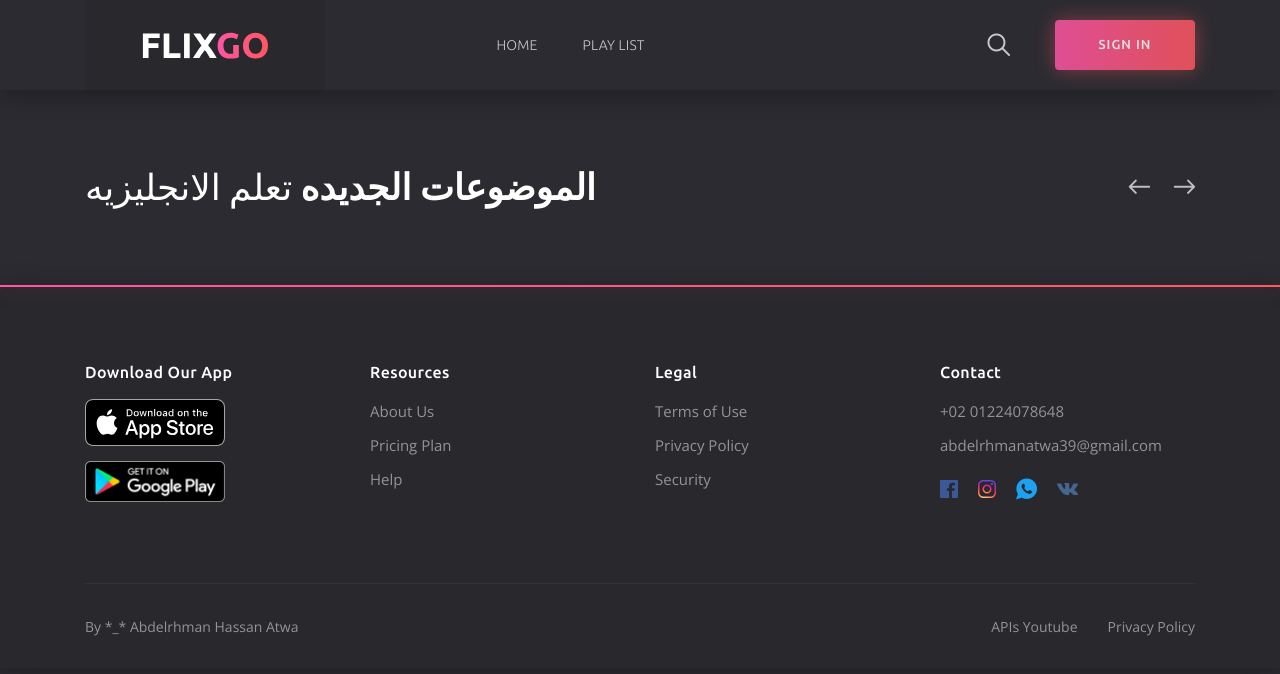
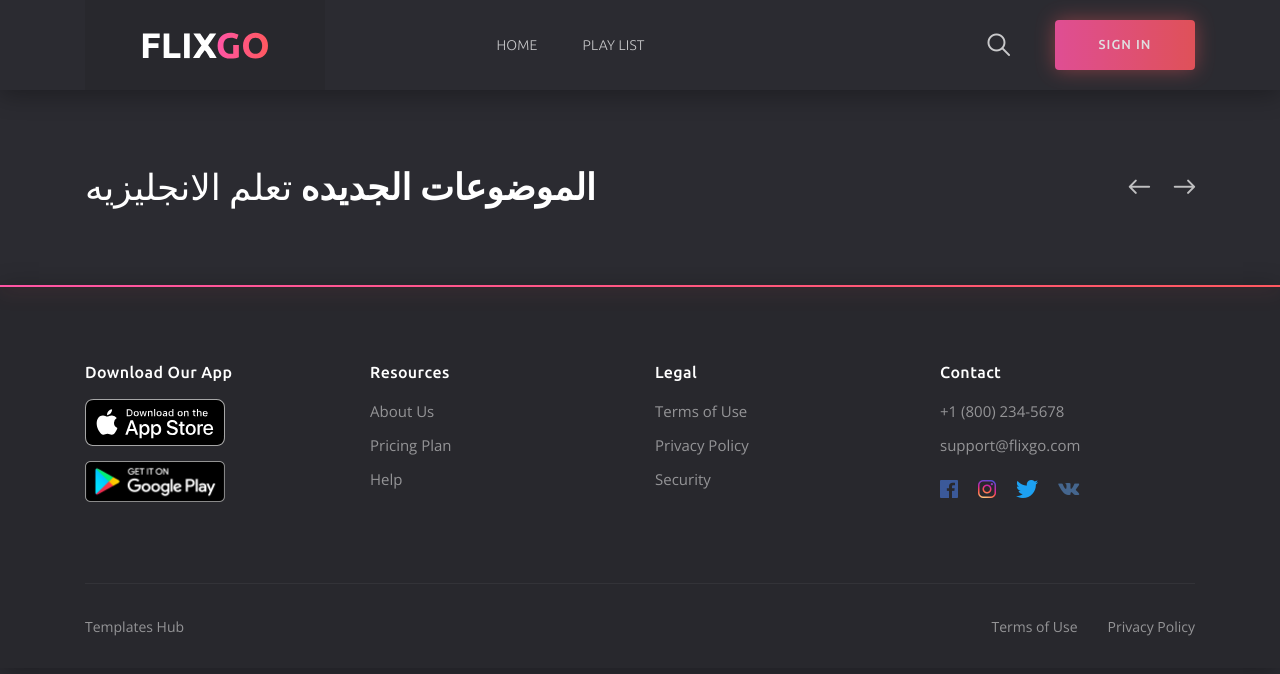
Before and after one commit to abdelrhman39/JSON-API, a plain HTML site: page index.html in a window 1280 px wide. Drawn offline with nearby package versions, Linux system fonts and the light colour scheme; no server answers.

Commit message:
update index

```diff
--- a/index.html
+++ b/index.html
@@ -33,6 +33,7 @@
     <title>FlixGo – Online Movies, TV Shows & Cinema HTML Template</title>
 
 </head>
+
 <body class="body">
 
     <!-- header -->
@@ -148,6 +149,7 @@
     <!-- end home -->
 
 
+    <!-- footer -->
     <footer class="footer">
         <div class="container">
             <div class="row">
@@ -155,8 +157,12 @@
                 <div class="col-12 col-md-3">
                     <h6 class="footer__title">Download Our App</h6>
                     <ul class="footer__app">
-						<li><a href="#"><img src="img/Download_on_the_App_Store_Badge.svg" alt=""></a></li>
-						<li><a href="#"><img src="img/google-play-badge.png" alt=""></a></li>
+                        <li>
+                            <a href="#"><img src="img/Download_on_the_App_Store_Badge.svg" alt=""></a>
+                        </li>
+                        <li>
+                            <a href="#"><img src="img/google-play-badge.png" alt=""></a>
+                        </li>
                     </ul>
                 </div>
                 <!-- end footer list -->
@@ -187,13 +193,13 @@
                 <div class="col-12 col-sm-4 col-md-3">
                     <h6 class="footer__title">Contact</h6>
                     <ul class="footer__list">
-						<li><a href="tel:+02 01224078648">+02 01224078648</a></li>
-						<li><a href="mailto:abdelrhmanatwa39@gmail.com">abdelrhmanatwa39@gmail.com</a></li>
+                        <li><a href="tel:+18002345678">+1 (800) 234-5678</a></li>
+                        <li><a href="mailto:support@moviego.com">support@flixgo.com</a></li>
                     </ul>
                     <ul class="footer__social">
-						<li class="facebook"><a href="https://www.facebook.com/abdelrhman.atwa.7/"><i class="icon ion-logo-facebook"></i></a></li>
+                        <li class="facebook"><a href="#"><i class="icon ion-logo-facebook"></i></a></li>
                         <li class="instagram"><a href="#"><i class="icon ion-logo-instagram"></i></a></li>
-						<li class="twitter"><a href="https://api.whatsapp.com/send?phone=+20 01224078648"><i class="icon ion-logo-whatsapp"></i></a></li>
+                        <li class="twitter"><a href="#"><i class="icon ion-logo-twitter"></i></a></li>
                         <li class="vk"><a href="#"><i class="icon ion-logo-vk"></i></a></li>
                     </ul>
                 </div>
@@ -202,10 +208,10 @@
                 <!-- footer copyright -->
                 <div class="col-12">
                     <div class="footer__copyright">
-						<small><a target="_blank" href="https://www.templateshub.net">By *_* Abdelrhman Hassan Atwa</a></small>
+                        <small><a target="_blank" href="https://www.templateshub.net">Templates Hub</a></small>
 
                         <ul>
-							<li><a href="#">APIs Youtube</a></li>
+                            <li><a href="#">Terms of Use</a></li>
                             <li><a href="#">Privacy Policy</a></li>
                         </ul>
                     </div>
@@ -214,6 +220,7 @@
             </div>
         </div>
     </footer>
+    <!-- end footer -->
 
     <!-- JS -->
     <script src="js/jquery-3.3.1.min.js"></script>
@@ -233,19 +240,19 @@
         var itemVideos = document.getElementById("itemVideos");
 
 
-        $(function(){
+        $(function() {
 
             $.ajax({
                 type: "GET",
                 url: "https://www.googleapis.com/youtube/v3/playlistItems?part=snippet&playlistId=PL5isa5XjlZ5qKX61YuOdq-aoFy3ZHF_hb&maxResults=50&key=AIzaSyBWgu2h9-pbEFBUUsm60dfjWoTwVL8_vWU",
                 contentType: "application/json; charset=utf-8",
                 dataType: "json",
-        success: function (data) {
+                success: function(data) {
 
-        var content =data.items;
+                    var content = data.items;
 
-       for(var x=0;x <= content.length ; x++){
-           itemVideos.innerHTML += '<div class="col-md-3" style="border: 2px solid #de5163;"><div class="item"><div class="card card--big"><div class="card__cover"><img src="'+content[x].snippet.thumbnails.medium.url+'" alt=""><a href="#" class="card__play"><i class="icon ion-ios-play"></i></a></div><div class="card__content"><h3 class="card__title"><a href="#" >'+content[x].snippet.title+'</a></h3><span class="card__category"><a href="#">'+content[x].snippet.title+'</a></span><span class="card__rate"><i class="icon ion-ios-star"></i>8.4</span></div></div></div></div>';
+                    for (var x = 0; x <= content.length; x++) {
+                        itemVideos.innerHTML += '<div class="col-md-3" style="border: 2px solid #de5163;"><div class="item"><div class="card card--big"><div class="card__cover"><img src="' + content[x].snippet.thumbnails.medium.url + '" alt=""><a href="#" class="card__play"><i class="icon ion-ios-play"></i></a></div><div class="card__content"><h3 class="card__title"><a href="#" >' + content[x].snippet.title + '</a></h3><span class="card__category"><a href="#">' + content[x].snippet.title + '</a></span><span class="card__rate"><i class="icon ion-ios-star"></i>8.4</span></div></div></div></div>';
 
                     }
                 }
```
Lines whose indentation alone changed are shown as unchanged.
